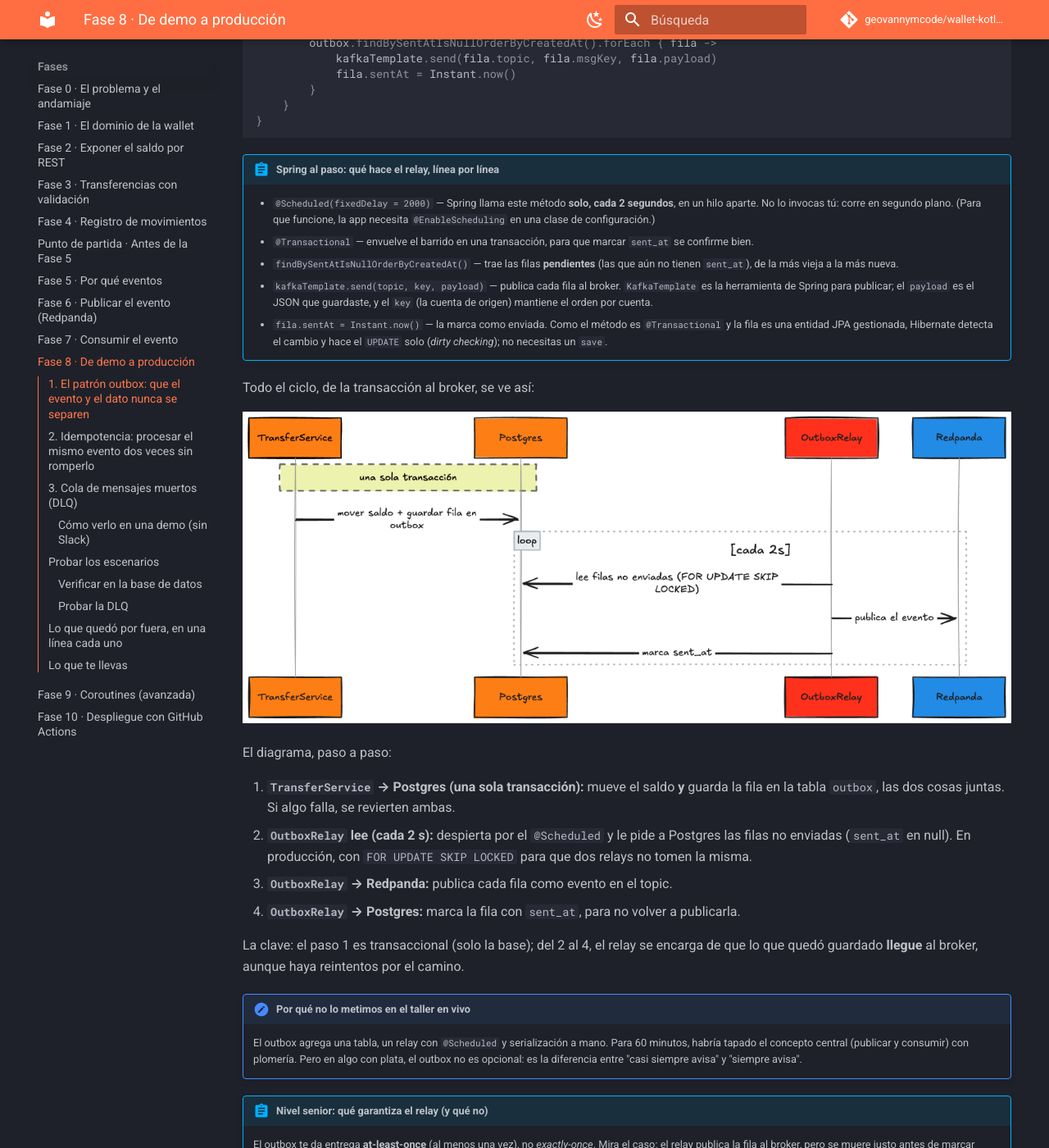
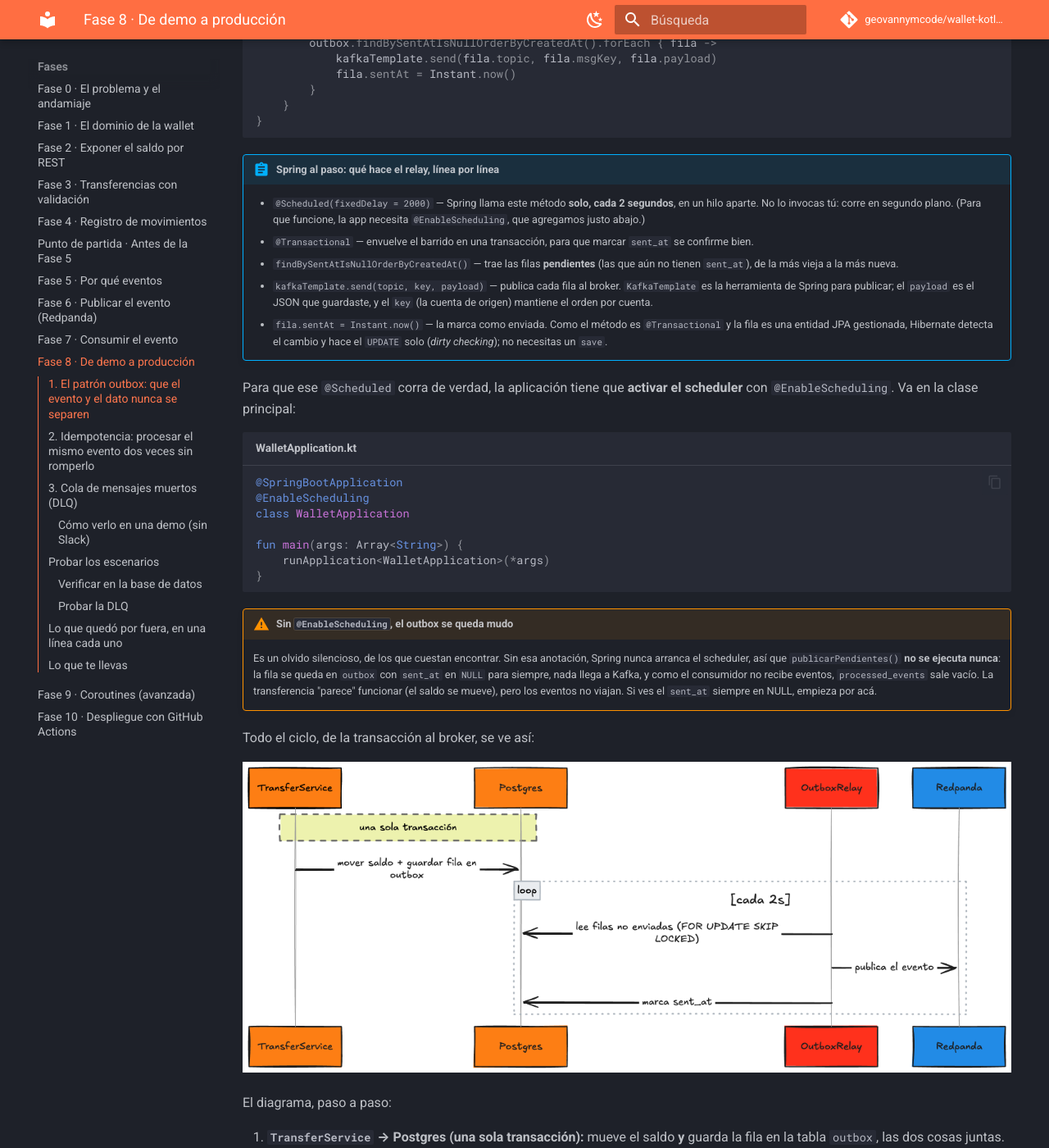
Before and after one commit to geovannymcode/wallet-kotlin-baqjug, an MkDocs documentation site: the page built from docs/fase-08-que-sigue.md, in a window 1280 px wide and 1400 px high, scrolled down 3492 px. Shown: the whole window at 82% size. Built offline with MkDocs 1.6.1 and Material for MkDocs 9.7.7, drawn with Linux system fonts in a browser that asks for light colours; comment, search, counter and statistics services are not loaded.

Commit message:
docs(fase-8): agregar @EnableScheduling en WalletApplication (sin él, el relay del outbox nunca corre y sent_at queda NULL)

````diff
--- a/docs/fase-08-que-sigue.md
+++ b/docs/fase-08-que-sigue.md
@@ -139,11 +139,26 @@ class OutboxRelay(
 ```
 
 !!! abstract "Spring al paso: qué hace el relay, línea por línea"
-    - `@Scheduled(fixedDelay = 2000)` — Spring llama este método **solo, cada 2 segundos**, en un hilo aparte. No lo invocas tú: corre en segundo plano. (Para que funcione, la app necesita `@EnableScheduling` en una clase de configuración.)
+    - `@Scheduled(fixedDelay = 2000)` — Spring llama este método **solo, cada 2 segundos**, en un hilo aparte. No lo invocas tú: corre en segundo plano. (Para que funcione, la app necesita `@EnableScheduling`, que agregamos justo abajo.)
     - `@Transactional` — envuelve el barrido en una transacción, para que marcar `sent_at` se confirme bien.
     - `findBySentAtIsNullOrderByCreatedAt()` — trae las filas **pendientes** (las que aún no tienen `sent_at`), de la más vieja a la más nueva.
     - `kafkaTemplate.send(topic, key, payload)` — publica cada fila al broker. `KafkaTemplate` es la herramienta de Spring para publicar; el `payload` es el JSON que guardaste, y el `key` (la cuenta de origen) mantiene el orden por cuenta.
     - `fila.sentAt = Instant.now()` — la marca como enviada. Como el método es `@Transactional` y la fila es una entidad JPA gestionada, Hibernate detecta el cambio y hace el `UPDATE` solo (*dirty checking*); no necesitas un `save`.
+
+Para que ese `@Scheduled` corra de verdad, la aplicación tiene que **activar el scheduler** con `@EnableScheduling`. Va en la clase principal:
+
+```kotlin title="WalletApplication.kt"
+@SpringBootApplication
+@EnableScheduling
+class WalletApplication
+
+fun main(args: Array<String>) {
+    runApplication<WalletApplication>(*args)
+}
+```
+
+!!! warning "Sin `@EnableScheduling`, el outbox se queda mudo"
+    Es un olvido silencioso, de los que cuestan encontrar. Sin esa anotación, Spring nunca arranca el scheduler, así que `publicarPendientes()` **no se ejecuta nunca**: la fila se queda en `outbox` con `sent_at` en `NULL` para siempre, nada llega a Kafka, y como el consumidor no recibe eventos, `processed_events` sale vacío. La transferencia "parece" funcionar (el saldo se mueve), pero los eventos no viajan. Si ves el `sent_at` siempre en NULL, empieza por acá.
 
 Todo el ciclo, de la transacción al broker, se ve así:
 
````
